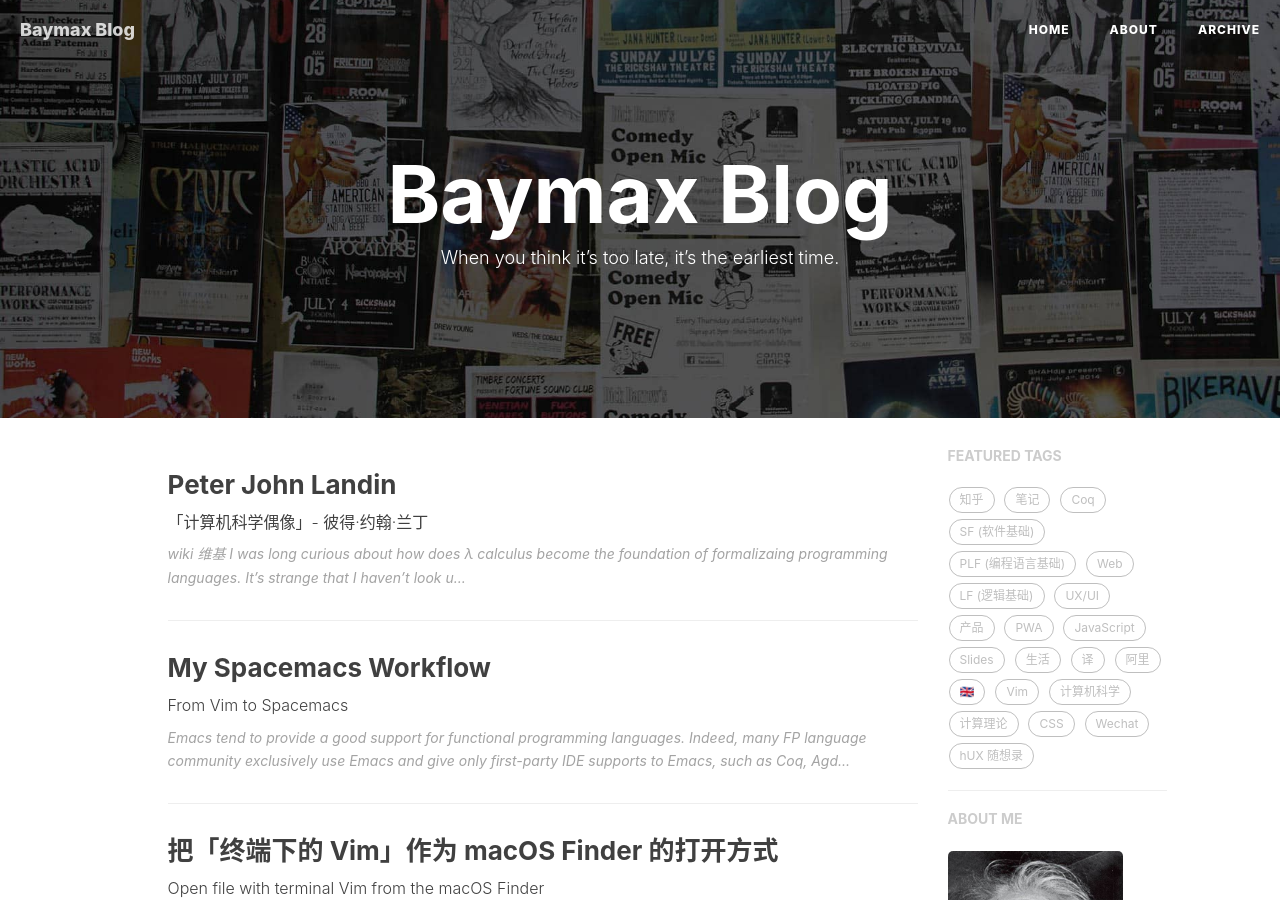
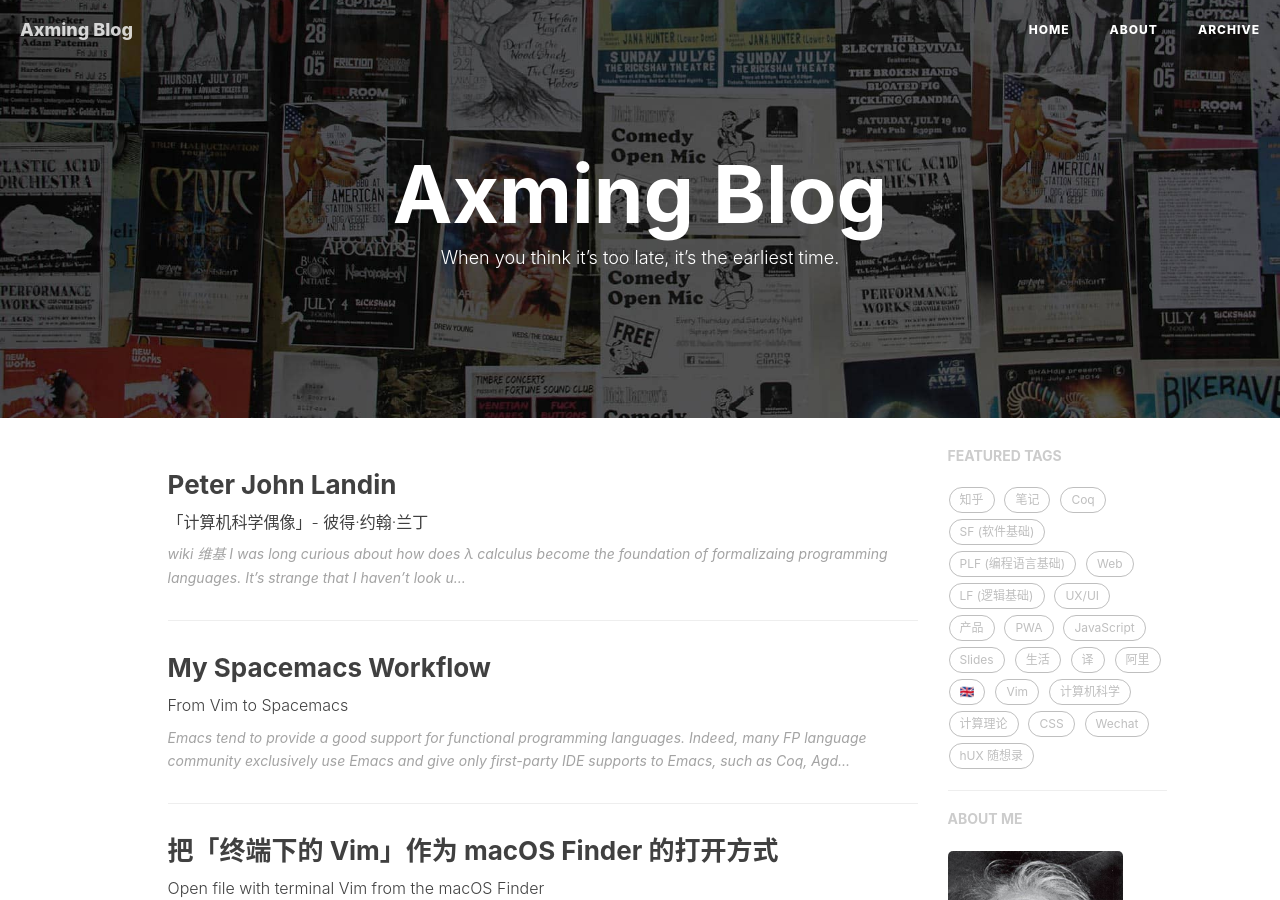
Before and after one commit to zmy1123347389/zmy1123347389.github.io, a Jekyll site: the page built from index.html, in a window 1280 px wide and 900 px high. Built offline with Jekyll 4.4.1, drawn with Linux system fonts in a browser that asks for light colours; nearby versions of some CDN libraries; the list of posts is cut into pages by our own code; comment, search, counter and statistics services are not loaded; some of the changed text lies outside the part shown.

Commit message:
更改信息

```diff
--- a/_config.yml
+++ b/_config.yml
@@ -1,8 +1,8 @@
 # Site settings
-title: Baymax Blog
-SEOTitle: 大白的博客 | Baymax Blog
+title: Axming Blog
+SEOTitle: 明远的博客 | Axming Blog
 header-img: img/home-bg.jpg
-email: xingbai56@gmail.com
+email: zmy112334@163.com
 description: ""
 keyword: ""
 url: "#"              # your host, for absolute URL
@@ -15,8 +15,8 @@ future: true
 RSS: false
 #weibo_username:     huxpro
 #zhihu_username:     huxpro
-github_username:    baymax55
-twitter_username:   xingbai56
+github_username:    zmy1123347389
+twitter_username:   zmy1123347389
 #facebook_username:  huxpro
 #linkedin_username:  firstname-lastname-idxxxx
 
```
Also changed, not shown: package.json (+6 -6 lines).
